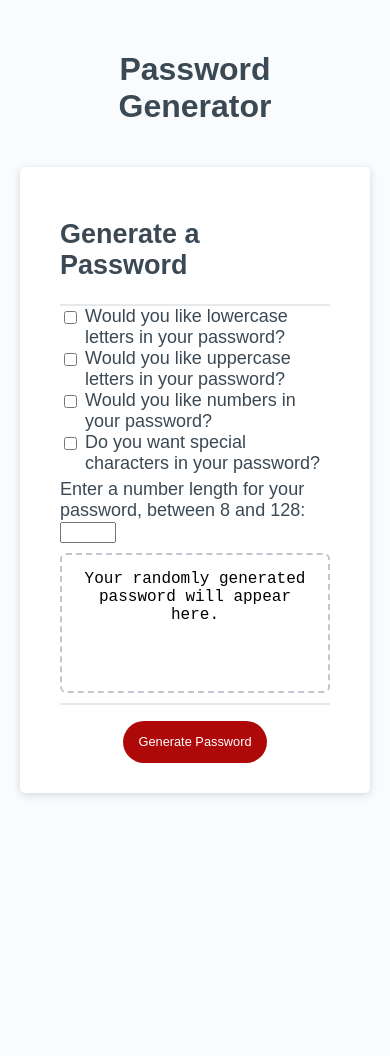
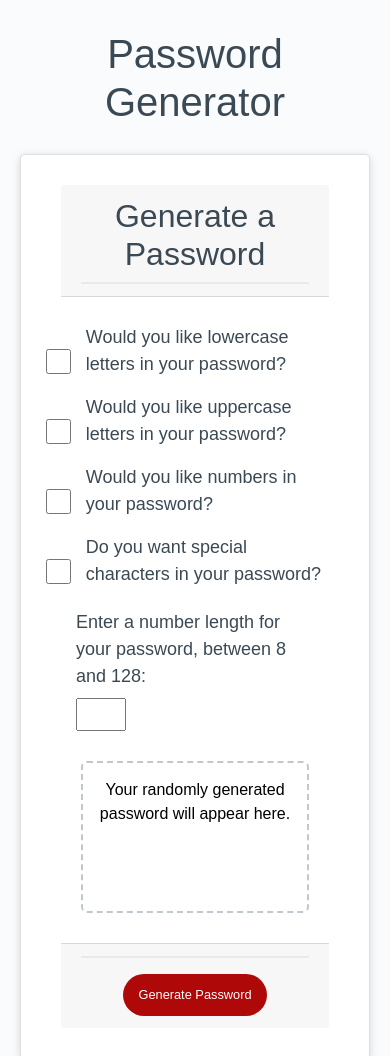
Before and after one commit to EsmondKim/RandomPasswordGenerator, a plain HTML site: page index.html in a window 390 px wide. Shown: the top 1056 px of the page. Before the commit the page ends 844 px from the top, so only its background shows below. Drawn offline with nearby package versions, Linux system fonts and the light colour scheme.

Commit message:
Bootstrap mobile responsiveness.

```diff
--- a/index.html
+++ b/index.html
@@ -5,80 +5,107 @@
     <meta name="viewport" content="width=device-width, initial-scale=1.0" />
     <meta http-equiv="X-UA-Compatible" content="ie=edge" />
     <title>Password Generator</title>
+    <link
+      rel="stylesheet"
+      href="https://maxcdn.bootstrapcdn.com/bootstrap/4.0.0/css/bootstrap.min.css"
+    />
     <link rel="stylesheet" href="style.css" />
   </head>
   <body>
     <div class="wrapper">
-      <header>
+      <header class="col-12 h1-header">
         <h1>Password Generator</h1>
       </header>
       <div class="card">
-        <div class="card-header">
+        <div class="col-12 card-header h2-header">
           <h2>Generate a Password</h2>
         </div>
 
+        <br />
+
+        <div class="row">
           <input
-          class="checkboxes"
+            class="col-1 checkboxes"
             type="checkbox"
             name="lowers"
             id="lowers"
             value="no"
             onchange="lowersChange(this)"
           />
-        <div class="checkbox-question">
+          <p class="col-11">
             Would you like lowercase letters in your password?
+          </p>
         </div>
 
+        <div class="row">
           <input
-          class="checkboxes"
+            class="col-1 checkboxes"
             type="checkbox"
             name="uppers"
             id="uppers"
             value="no"
             onclick="uppersChange(this)"
           />
-        <div class="checkbox-question">
+          <p class="col-11">
             Would you like uppercase letters in your password?
+          </p>
         </div>
 
+        <div class="row">
           <input
-          class="checkboxes"
+            class="col-1 checkboxes"
             type="checkbox"
             name="numbers"
             id="numbers"
             value="no"
             onclick="numbersChange(this)"
           />
-        <div class="checkbox-question">
-          Would you like numbers in your password?
+          <p class="col-11">Would you like numbers in your password?</p>
         </div>
 
+        <div class="row">
           <input
-          class="checkboxes"
+            class="col-1 checkboxes"
             type="checkbox"
             name="specials"
             id="specials"
             value="no"
             onclick="specialsChange(this)"
           />
-        <div class="checkbox-question">
-          Do you want special characters in your password?
+          <p class="col-11">Do you want special characters in your password?</p>
         </div>
 
-        <label class="number-entry" for="quantity"
-          >Enter a number length for your password, between 8 and 128:</label
-        >
-        <input type="number" id="length" name="length" min="8" max="28" />
+        <div class="row">
+          <div class="col-1"></div>
+          <label class="row col-10 number-entry" for="quantity"
+            >Enter a number length for your password, between 8 and 128:
+          </label>
+          <div class="col-1"></div>
+        </div>
 
-        <div class="card-body">
+        <div class="row">
+          <div class="col-1"></div>
+          <input
+            class="col-2 numbers-box"
+            type="number"
+            id="length"
+            name="length"
+            min="8"
+            max="28"
+          />
+          <div class="col-8"></div>
+        </div>
+
+        <div class="col-12 card-body">
           <textarea
             readonly
+            class="password-text"
             id="password"
             placeholder="Your Secure Password"
             aria-label="Generated Password"
           ></textarea>
         </div>
-        <div class="card-footer">
+        <div class="col-12 card-footer">
           <button id="generatePasswordBtn" class="btn">
             Generate Password
           </button>
--- a/style.css
+++ b/style.css
@@ -10,6 +10,14 @@ body,
   height: 100%;
   margin: 0;
   padding: 0;
+}
+
+.h1-header {
+  text-align: center;
+}
+
+.h2-header {
+  text-align: center;
 }
 
 body {
@@ -40,8 +48,8 @@ header {
   margin-top: 5px;
 }
 
-.checkbox-question {
-  margin-left: 25px;
+.numbers-box {
+  overflow: scroll;
 }
 
 .card {
@@ -84,6 +92,10 @@ header {
   content: " ";
   display: block;
   clear: both;
+}
+
+.password-text {
+  overflow: scroll;
 }
 
 .btn {
```
Lines whose indentation alone changed are shown as unchanged.
